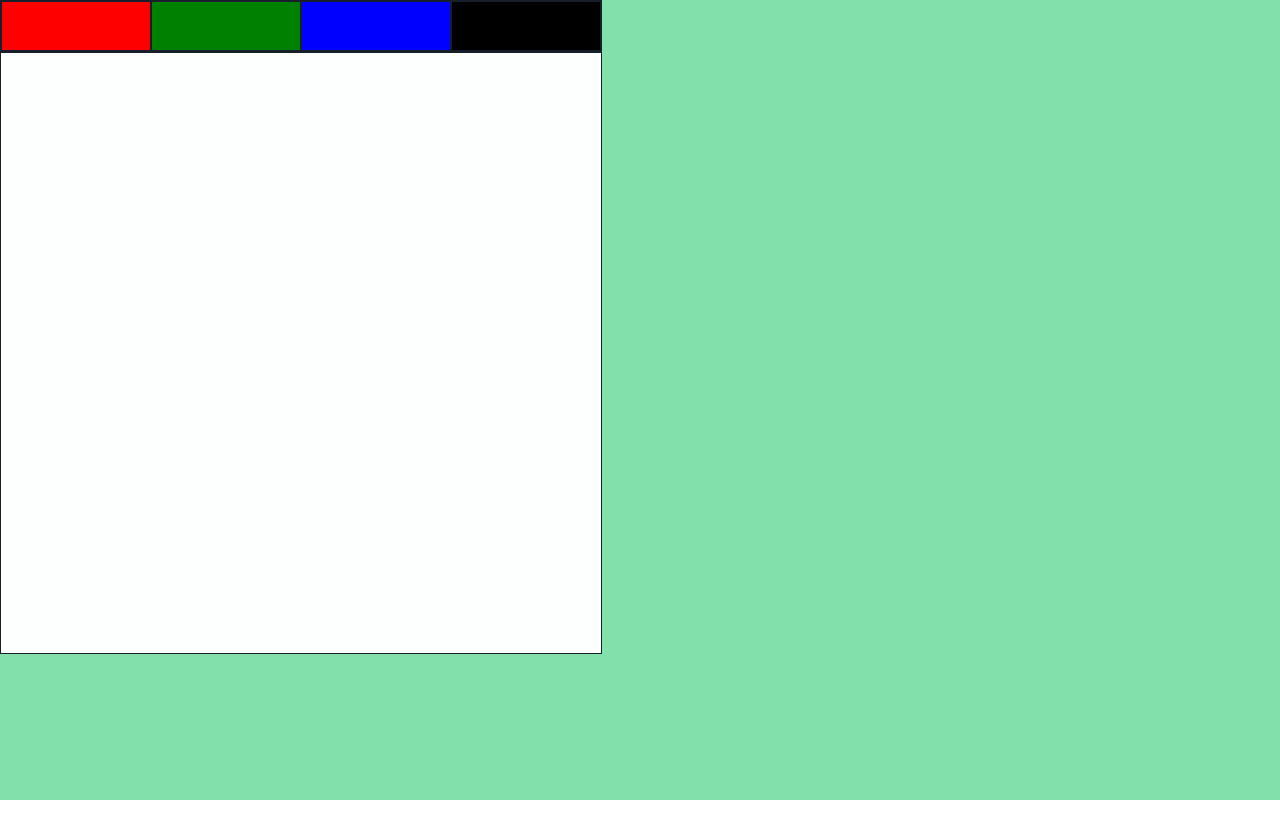
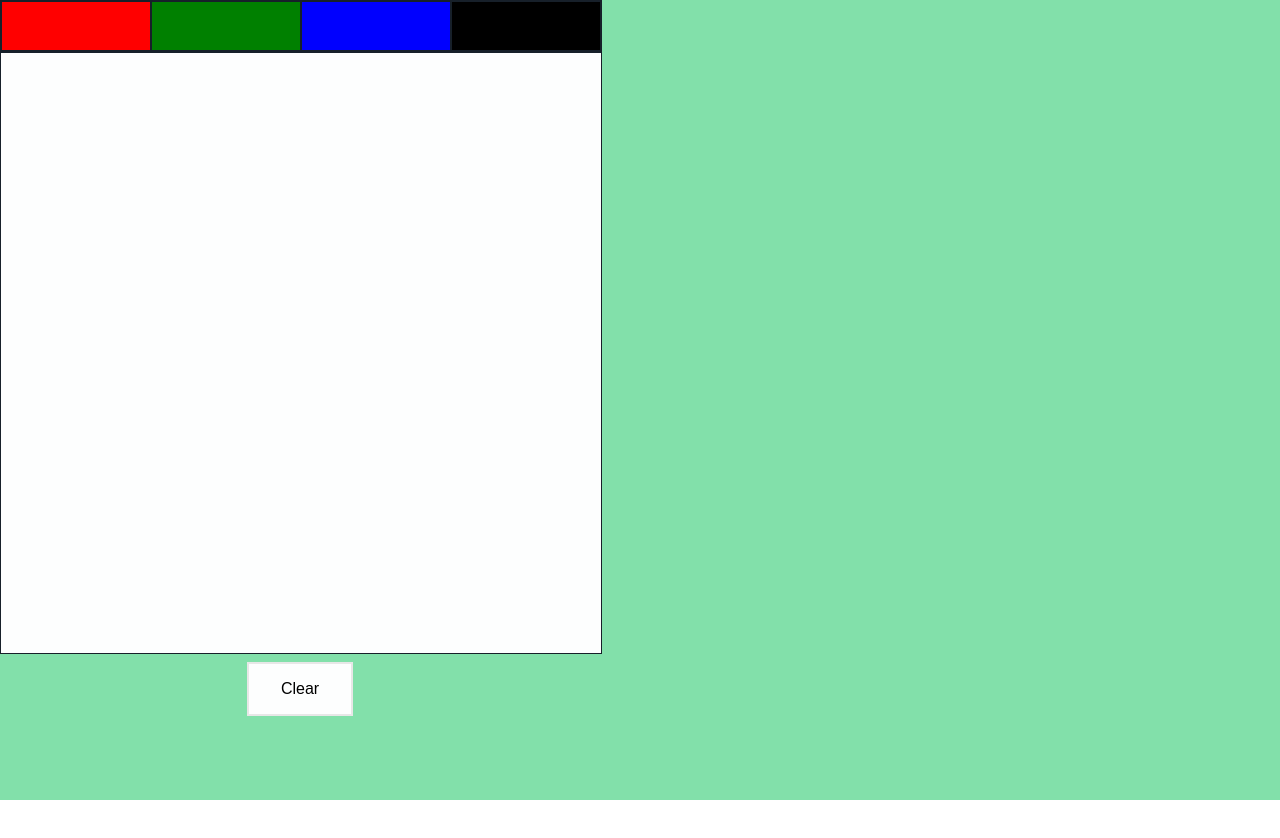
Before and after one commit to raadu/draw-captcha, a React (Create React App) app: page / in a window 1280 px wide. Shown: the top 838 px of the page. Before the commit the page ends 800 px from the top, so only its background shows below. Built offline with nearby package versions, Linux system fonts and the light colour scheme.

Commit message:
clear canvas function added

```diff
--- a/src/Canvas/Canvas.module.scss
+++ b/src/Canvas/Canvas.module.scss
@@ -3,3 +3,25 @@
     color: red;
     border: 1px solid #17202A;
 }
+
+.clearButton {
+    text-align: center;
+}
+
+.button {
+    background-color: #FDFEFE;
+    color: black;
+    border: 2px solid #e7e7e7;
+    padding: 16px 32px;
+    text-align: center;
+    text-decoration: none;
+    display: inline-block;
+    font-size: 16px;
+    margin: 4px 2px;
+    transition-duration: 0.4s;
+    cursor: pointer;
+
+    &:hover {
+        background-color: #e7e7e7;
+    }
+}
--- a/src/Canvas/Canvas.tsx
+++ b/src/Canvas/Canvas.tsx
@@ -83,6 +83,20 @@ const Canvas = ({width, height}: CanvasProps) => {
         }
     };
 
+    //Function for clearing paint area
+    const clearArea = () => {
+        if(!canvasRef.current) {
+            return;
+        }
+
+        const canvas: HTMLCanvasElement = canvasRef.current;
+        const context = canvas.getContext('2d');
+        if(context) {
+            context.setTransform(1, 0, 0, 1, 0, 0);
+            context.clearRect(0, 0, width, height);
+        }
+    }
+
     //Function for exiting the line drawing
     const exitPaint = useCallback(()=> {
         setIsPainting(false);
@@ -144,8 +158,11 @@ const Canvas = ({width, height}: CanvasProps) => {
                 ref={canvasRef}
                 height={height}
                 width={width} />
+
+            <div className={canvasCSS.clearButton} style={{width:`${width}px`, height: `${height}px`}}>
+                <button className={canvasCSS.button} onClick={()=>clearArea()}>Clear</button>
+            </div>
         </Fragment>
-
     );
 }; //end of Canvas func comp
 
```
